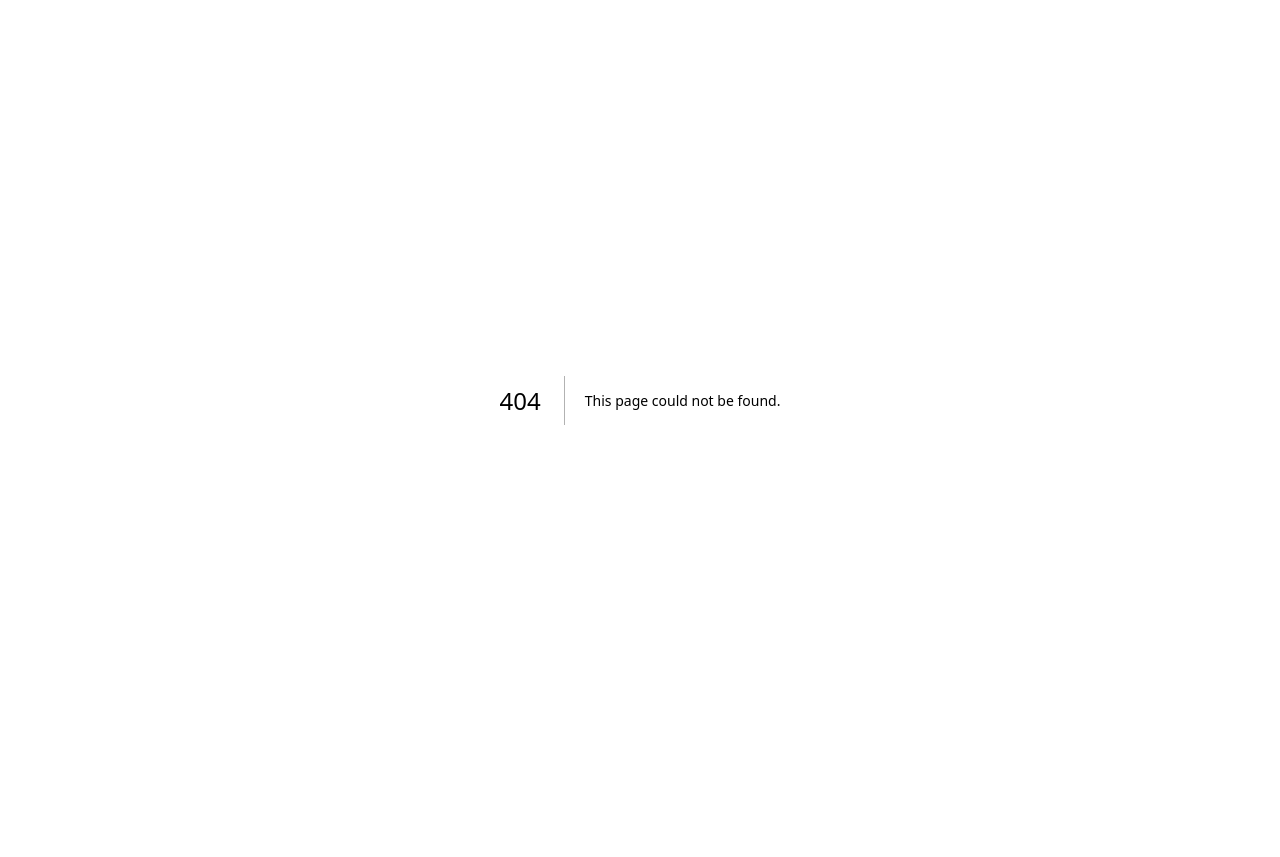
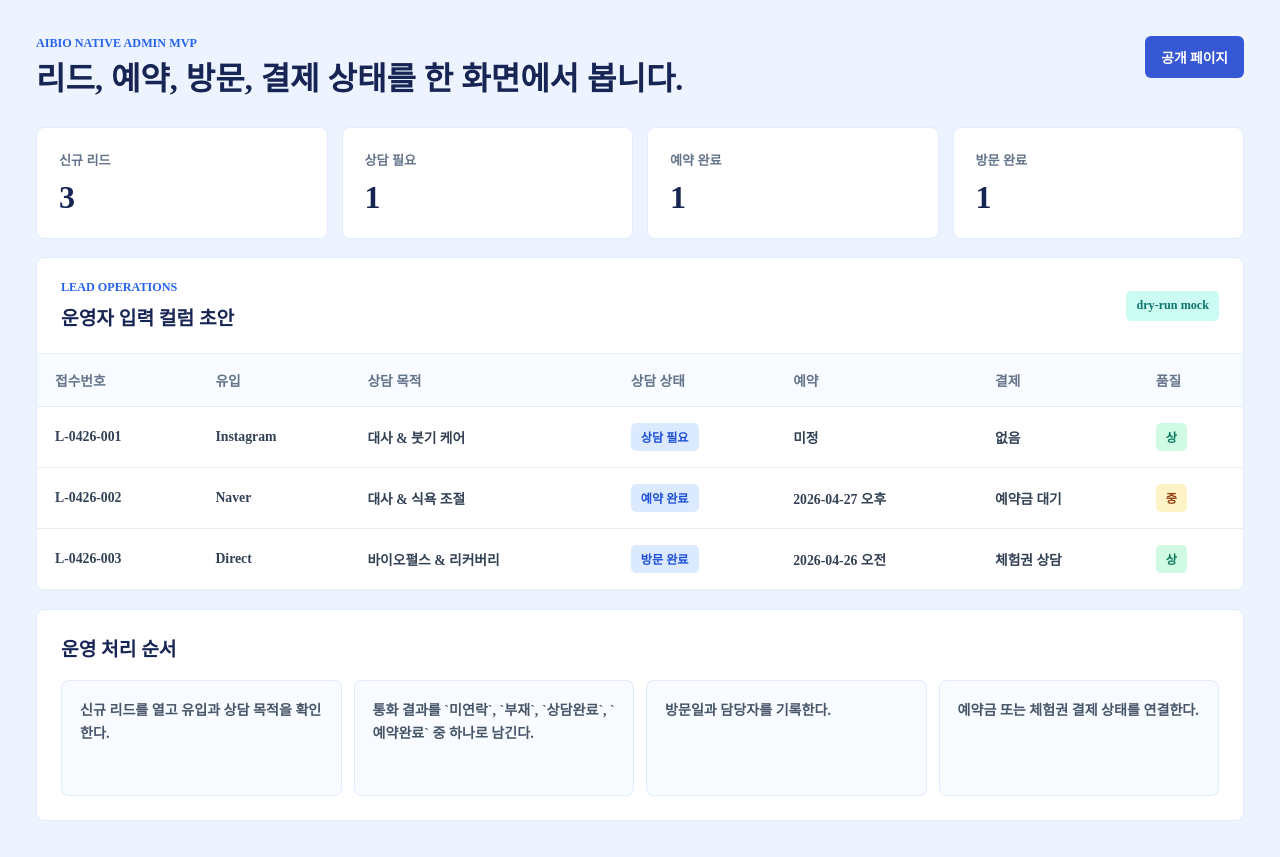
Before and after one commit to taejunjeon/seo, a Next.js app in the folder frontend/: page /aibio-native/admin in a window 1280 px wide. Before the commit this address had no page. Before the commit the page ends 800 px from the top, so only its background shows below. Built offline with nearby package versions, Linux system fonts and the light colour scheme.

Commit message:
aibio: add native admin mock

```diff
--- /dev/null
+++ b/frontend/src/app/aibio-native/admin/AibioNativeAdmin.tsx
@@ -0,0 +1,335 @@
+"use client";
+
+const LEADS = [
+  {
+    id: "L-0426-001",
+    source: "Instagram",
+    purpose: "대사 & 붓기 케어",
+    status: "상담 필요",
+    reservation: "미정",
+    payment: "없음",
+    quality: "상",
+  },
+  {
+    id: "L-0426-002",
+    source: "Naver",
+    purpose: "대사 & 식욕 조절",
+    status: "예약 완료",
+    reservation: "2026-04-27 오후",
+    payment: "예약금 대기",
+    quality: "중",
+  },
+  {
+    id: "L-0426-003",
+    source: "Direct",
+    purpose: "바이오펄스 & 리커버리",
+    status: "방문 완료",
+    reservation: "2026-04-26 오전",
+    payment: "체험권 상담",
+    quality: "상",
+  },
+];
+
+const SUMMARY = [
+  ["신규 리드", "3"],
+  ["상담 필요", "1"],
+  ["예약 완료", "1"],
+  ["방문 완료", "1"],
+];
+
+export function AibioNativeAdmin() {
+  return (
+    <main className="admin-page">
+      <header className="admin-header">
+        <div>
+          <p>AIBIO Native Admin MVP</p>
+          <h1>리드, 예약, 방문, 결제 상태를 한 화면에서 봅니다.</h1>
+        </div>
+        <a href="/aibio-native">공개 페이지</a>
+      </header>
+
+      <section className="summary-grid" aria-label="리드 요약">
+        {SUMMARY.map(([label, value]) => (
+          <article key={label}>
+            <span>{label}</span>
+            <strong>{value}</strong>
+          </article>
+        ))}
+      </section>
+
+      <section className="board" aria-label="리드 목록">
+        <div className="board-head">
+          <div>
+            <p>Lead operations</p>
+            <h2>운영자 입력 컬럼 초안</h2>
+          </div>
+          <span>dry-run mock</span>
+        </div>
+        <div className="table-wrap">
+          <table>
+            <thead>
+              <tr>
+                <th>접수번호</th>
+                <th>유입</th>
+                <th>상담 목적</th>
+                <th>상담 상태</th>
+                <th>예약</th>
+                <th>결제</th>
+                <th>품질</th>
+              </tr>
+            </thead>
+            <tbody>
+              {LEADS.map((lead) => (
+                <tr key={lead.id}>
+                  <td>{lead.id}</td>
+                  <td>{lead.source}</td>
+                  <td>{lead.purpose}</td>
+                  <td><span className="pill blue">{lead.status}</span></td>
+                  <td>{lead.reservation}</td>
+                  <td>{lead.payment}</td>
+                  <td><span className={`pill ${lead.quality === "상" ? "green" : "amber"}`}>{lead.quality}</span></td>
+                </tr>
+              ))}
+            </tbody>
+          </table>
+        </div>
+      </section>
+
+      <section className="workflow" aria-label="운영 처리 순서">
+        <h2>운영 처리 순서</h2>
+        <ol>
+          <li>신규 리드를 열고 유입과 상담 목적을 확인한다.</li>
+          <li>통화 결과를 `미연락`, `부재`, `상담완료`, `예약완료` 중 하나로 남긴다.</li>
+          <li>방문일과 담당자를 기록한다.</li>
+          <li>예약금 또는 체험권 결제 상태를 연결한다.</li>
+        </ol>
+      </section>
+
+      <style jsx>{`
+        .admin-page {
+          min-height: 100vh;
+          padding: 36px;
+          color: #172554;
+          background: #eef4ff;
+          font-family: var(--font-sans), system-ui, sans-serif;
+        }
+
+        .admin-header {
+          display: flex;
+          align-items: flex-start;
+          justify-content: space-between;
+          gap: 24px;
+          margin-bottom: 28px;
+        }
+
+        .admin-header p,
+        .board-head p {
+          margin: 0 0 8px;
+          color: #2563eb;
+          font-size: 0.76rem;
+          font-weight: 900;
+          text-transform: uppercase;
+        }
+
+        .admin-header h1 {
+          max-width: 720px;
+          margin: 0;
+          font-size: 2rem;
+          line-height: 1.25;
+          font-weight: 900;
+          letter-spacing: 0;
+        }
+
+        .admin-header a {
+          min-height: 42px;
+          display: inline-flex;
+          align-items: center;
+          justify-content: center;
+          padding: 0 16px;
+          border-radius: 6px;
+          color: #ffffff;
+          background: #3758d4;
+          font-size: 0.86rem;
+          font-weight: 900;
+          white-space: nowrap;
+        }
+
+        .summary-grid {
+          display: grid;
+          grid-template-columns: repeat(4, minmax(0, 1fr));
+          gap: 14px;
+          margin-bottom: 18px;
+        }
+
+        .summary-grid article {
+          min-height: 110px;
+          padding: 22px;
+          border-radius: 8px;
+          background: #ffffff;
+          border: 1px solid rgba(37, 99, 235, 0.12);
+        }
+
+        .summary-grid span {
+          display: block;
+          margin-bottom: 10px;
+          color: #64748b;
+          font-size: 0.82rem;
+          font-weight: 800;
+        }
+
+        .summary-grid strong {
+          color: #172554;
+          font-size: 2rem;
+          font-weight: 900;
+        }
+
+        .board,
+        .workflow {
+          border-radius: 8px;
+          background: #ffffff;
+          border: 1px solid rgba(37, 99, 235, 0.12);
+        }
+
+        .board {
+          overflow: hidden;
+        }
+
+        .board-head {
+          min-height: 90px;
+          display: flex;
+          align-items: center;
+          justify-content: space-between;
+          gap: 16px;
+          padding: 22px 24px;
+          border-bottom: 1px solid rgba(15, 23, 42, 0.08);
+        }
+
+        .board-head h2,
+        .workflow h2 {
+          margin: 0;
+          color: #172554;
+          font-size: 1.2rem;
+          font-weight: 900;
+        }
+
+        .board-head span {
+          min-height: 30px;
+          display: inline-flex;
+          align-items: center;
+          padding: 0 10px;
+          border-radius: 5px;
+          color: #0f766e;
+          background: #ccfbf1;
+          font-size: 0.76rem;
+          font-weight: 900;
+        }
+
+        .table-wrap {
+          overflow-x: auto;
+        }
+
+        table {
+          width: 100%;
+          min-width: 860px;
+          border-collapse: collapse;
+        }
+
+        th,
+        td {
+          padding: 16px 18px;
+          text-align: left;
+          border-bottom: 1px solid rgba(15, 23, 42, 0.07);
+          font-size: 0.86rem;
+          font-weight: 800;
+        }
+
+        th {
+          color: #64748b;
+          background: #f8fbff;
+        }
+
+        td {
+          color: #334155;
+        }
+
+        .pill {
+          min-height: 28px;
+          display: inline-flex;
+          align-items: center;
+          padding: 0 10px;
+          border-radius: 5px;
+          font-size: 0.76rem;
+          font-weight: 900;
+          white-space: nowrap;
+        }
+
+        .pill.blue {
+          color: #1d4ed8;
+          background: #dbeafe;
+        }
+
+        .pill.green {
+          color: #047857;
+          background: #d1fae5;
+        }
+
+        .pill.amber {
+          color: #92400e;
+          background: #fef3c7;
+        }
+
+        .workflow {
+          margin-top: 18px;
+          padding: 24px;
+        }
+
+        .workflow ol {
+          display: grid;
+          grid-template-columns: repeat(4, minmax(0, 1fr));
+          gap: 12px;
+          margin: 18px 0 0;
+          padding: 0;
+          list-style: none;
+        }
+
+        .workflow li {
+          min-height: 116px;
+          padding: 18px;
+          border-radius: 8px;
+          color: #475569;
+          background: #f8fbff;
+          border: 1px solid rgba(37, 99, 235, 0.1);
+          font-size: 0.88rem;
+          line-height: 1.6;
+          font-weight: 750;
+        }
+
+        @media (max-width: 900px) {
+          .admin-page {
+            padding: 22px;
+          }
+
+          .admin-header {
+            flex-direction: column;
+          }
+
+          .summary-grid,
+          .workflow ol {
+            grid-template-columns: repeat(2, minmax(0, 1fr));
+          }
+        }
+
+        @media (max-width: 560px) {
+          .summary-grid,
+          .workflow ol {
+            grid-template-columns: 1fr;
+          }
+
+          .admin-header h1 {
+            font-size: 1.55rem;
+          }
+        }
+      `}</style>
+    </main>
+  );
+}
--- /dev/null
+++ b/frontend/src/app/aibio-native/admin/page.tsx
@@ -0,0 +1,15 @@
+import type { Metadata } from "next";
+import { AibioNativeAdmin } from "./AibioNativeAdmin";
+
+export const metadata: Metadata = {
+  title: "AIBIO 리드 관리자 MVP",
+  description: "AIBIO 자체 홈페이지 전환 이후 리드, 예약, 방문, 결제 상태를 보는 운영자 화면 초안입니다.",
+  robots: {
+    index: false,
+    follow: false,
+  },
+};
+
+export default function AibioNativeAdminPage() {
+  return <AibioNativeAdmin />;
+}
```
Also changed, not shown: 2 other files (tests, documents, lock files or other folders).
